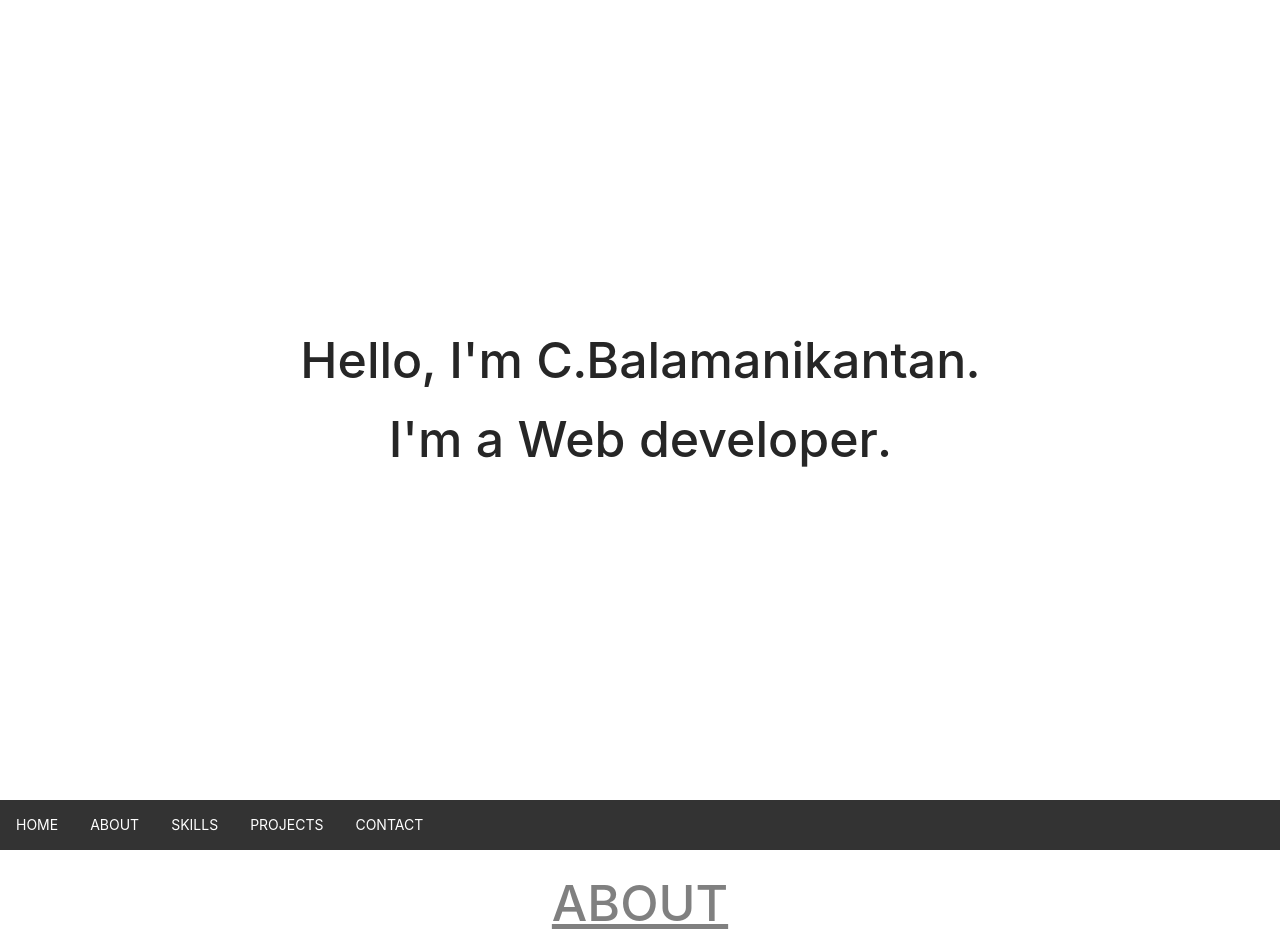
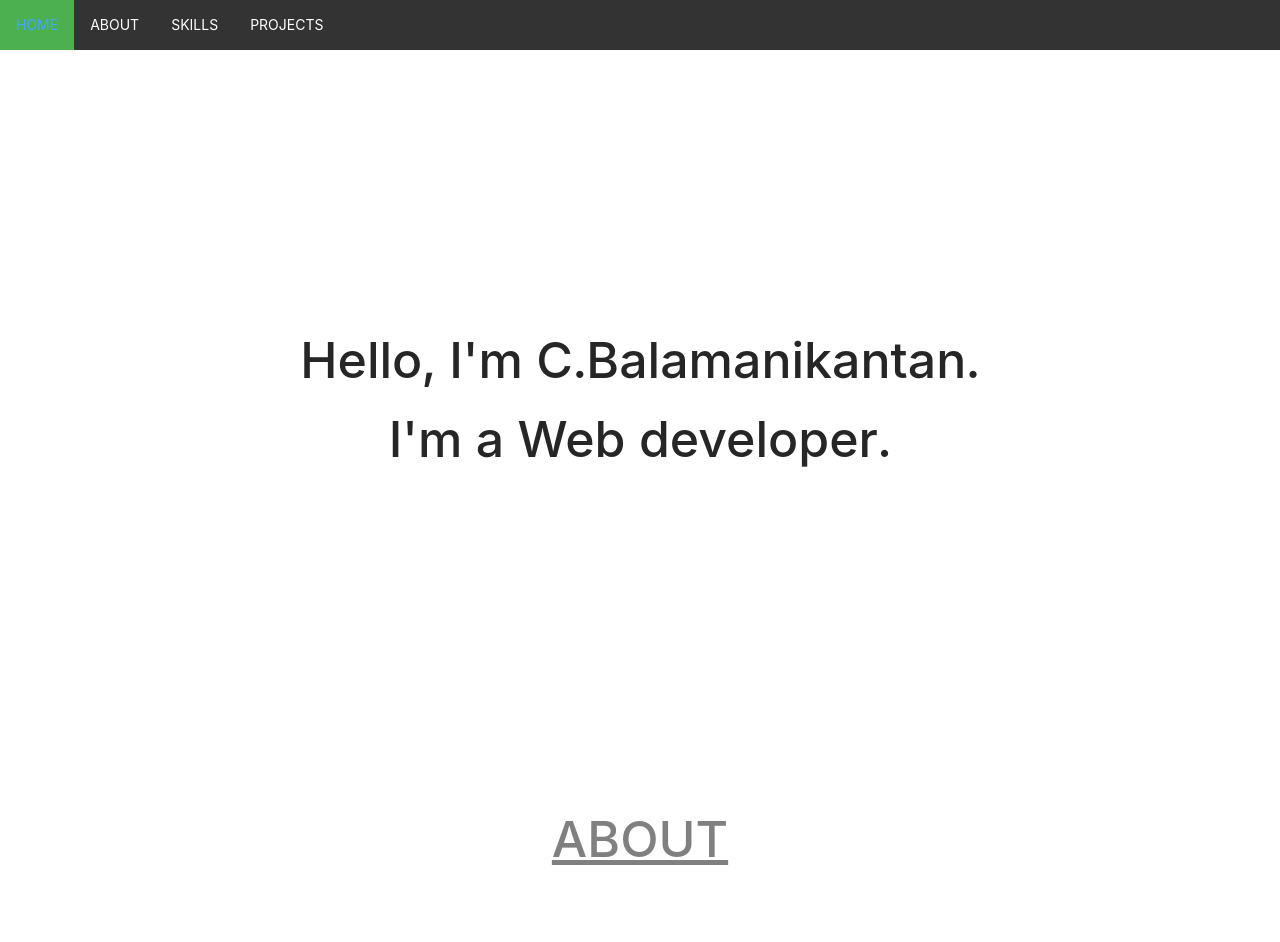
Before and after one commit to balamanikantan-dev/home, a React (Create React App) app: page / in a window 1280 px wide. Shown: the top 942 px of the page. Built offline with nearby package versions, Linux system fonts and the light colour scheme.

Commit message:
added navigation

```diff
--- a/package.json
+++ b/package.json
@@ -12,6 +12,7 @@
     "react": "^17.0.1",
     "react-dom": "^17.0.1",
     "react-scripts": "4.0.3",
+    "react-scroll": "^1.8.1",
     "web-vitals": "^1.1.0"
   },
   "scripts": {
--- a/src/App.js
+++ b/src/App.js
@@ -1,5 +1,6 @@
 import { BulbOutlined, ClockCircleOutlined, DesktopOutlined, GithubOutlined, MailOutlined, RocketOutlined } from '@ant-design/icons'
 import { Card, Col, Rate, Row } from 'antd';
+import { Link, DirectLink, Element, Events, animateScroll as scroll, scrollSpy, scroller } from 'react-scroll'
 import './App.css';
 import './Navbar/Navbar.css'
 import 'antd/dist/antd.css';
@@ -8,21 +9,27 @@ import 'antd/dist/antd.css';
 function App() {
   return (
     <div className="App">
-      <div style={{ height: '100vh', display: 'flex' }}>
+      <Element name="home" id="home" style={{ height: '100vh', display: 'flex' }}>
         <h2 style={{ margin: "auto", fontSize: "50px" }}>
           Hello, I'm C.Balamanikantan.<br></br>
         I'm a Web developer.
       </h2>
-      </div>
-      <ul>
-        <li><a classname="active" href="#home">HOME</a></li>
-        <li><a href="#about">ABOUT</a></li>
-        <li><a href="#skills">SKILLS</a></li>
-        <li><a href="#projects">PROJECTS</a></li>
-        <li><a href="#contact">CONTACT</a></li>
-
+      </Element>
+      <nav className="navbar navbar-default navbar-fixed-top">
+        <div className="container-fluid">
+          <div className="collapse navbar-collapse" id="bs-example-navbar-collapse-1">
+            <ul className="nav navbar-nav">
+              <li><Link activeClass="active" className="home" to="home" spy={true} smooth={true} duration={500} >HOME</Link></li>
+              <li><Link activeClass="active" className="about" to="about" spy={true} smooth={true} duration={500}>ABOUT</Link></li>
+              <li><Link activeClass="active" className="skills" to="skills" spy={true} smooth={true} duration={500} >SKILLS</Link></li>
+              <li><Link activeClass="active" className="projects" to="projects" spy={true} smooth={true} duration={500}>PROJECTS</Link></li>
+              {/* <li><Link offset={100} activeClass="active" to="contact" spy={true} smooth={true} duration={500} >CONTACT</Link></li> */}
 
             </ul>
+          </div>
+        </div>
+      </nav>
+      <Element name="about" className="element" >
         <h1 style={{ color: "gray", fontSize: "50px", textDecoration: "underline" }}>ABOUT</h1>
         <div style={{ display: "flex", flexDirection: "row", justifyContent: "space-evenly" }}>
           <ClockCircleOutlined style={{ fontSize: "110px", margin: "40px" }} />
@@ -51,6 +58,9 @@ function App() {
           <p>Websites don't have to be static, I love<br></br>
                making pages come to life.</p>
         </div><br></br>
+      </Element>
+
+      <Element name="skills" className="element">
         <h1 style={{ marginTop: "20px", color: "gray", fontSize: "50px", textDecoration: "underline" }}>SKILLS</h1>
         <div style={{ backgroundColor: "lightgrey", width: "96%", padding: "5px", margin: "20px" }}>
 
@@ -63,7 +73,11 @@ function App() {
           <p style={{ fontSize: "40px" }}>JAVASCRIPT  -  <Rate /></p><br></br>
           <p style={{ fontSize: "40px" }}>REACT- <Rate /></p>
         </div>
+
+      </Element>
+      <Element name="projects" className="element">
         <div>
+
           <h1 style={{ color: "gray", fontSize: "50px", textDecoration: "underline" }}>PROJECTS</h1>
           <Row>
             <Col xs={24} sm={12} md={8} lg={6} xl={6}>
@@ -116,11 +130,19 @@ function App() {
               </Card>
             </Col>
 
-        </Row>
+          </Row><br></br><br></br>
+          <br></br>
+          <br></br>
         </div>
+      </Element>
+
+      <Element name="contact" id="contact" className="element">
+        <div>
           <h1 style={{ color: "gray", fontSize: "50px", textDecoration: "underline" }}>CONTACT</h1>
           <h3><MailOutlined />-Balamanikantan.dev@gmail.com</h3>
           <h3><GithubOutlined /> https://github.com/balamanikantan-dev</h3>
+        </div>
+      </Element>
     </div>
   );
 }
--- a/src/Navbar/Navbar.css
+++ b/src/Navbar/Navbar.css
@@ -7,7 +7,7 @@ ul {
   }
 
   li {
-    float: left;
+    float: left
   }
 
   li a {
@@ -25,3 +25,9 @@ ul {
   .active {
     background-color: #4CAF50;
   }
+  .navbar-fixed-top{
+    position: fixed;
+    top:0;
+    width: 100vw;
+    z-index: 100;
+  }
```
Also changed, not shown: 1 other file (tests, documents, lock files or other folders). Lines whose indentation alone changed are shown as unchanged.
